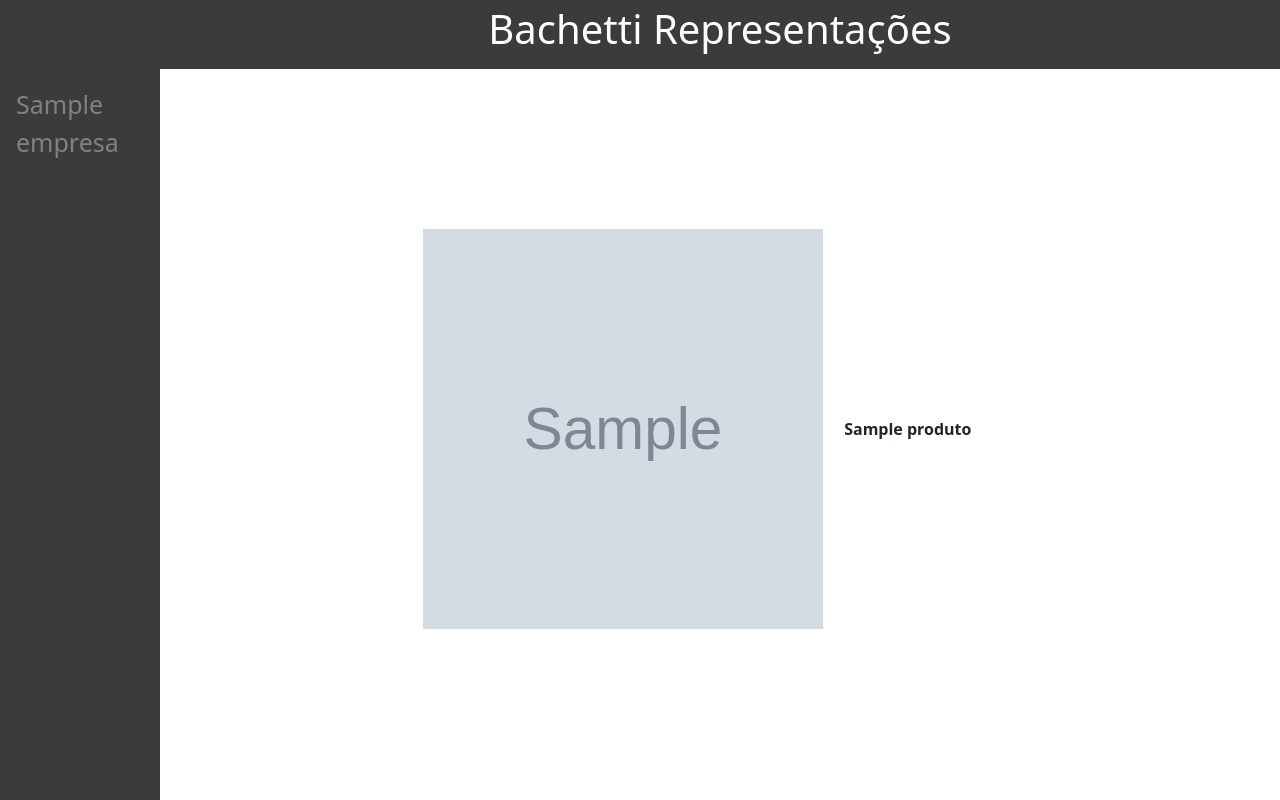
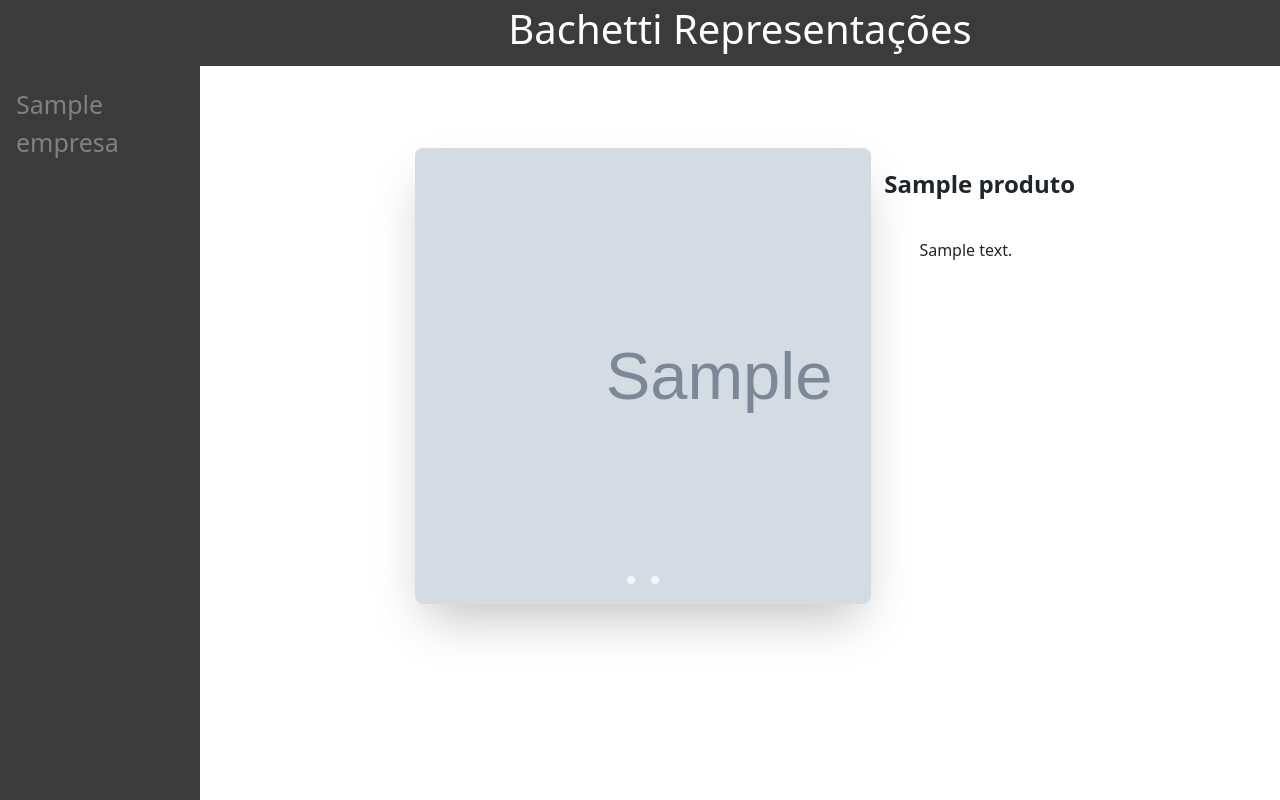
Before and after one commit to FelipeBachetti/Bachetti-Repres, a Django app: template BachettiRepres/mostruario/templates/product.html in a window 1280 px wide. Run offline with Django 5.2, Linux system fonts and the light colour scheme; tables that the repository leaves empty hold one stand-in row (values such as "Sample post"); the template is opened without the code that fills it: values that come from a table or form of the project are taken from there, most other values are stand-ins (such as "Sample title", 1, 10 or a date in 2020); grey boxes marked "Sample" are stand-in pictures; data that the repository does not hold is empty; some libraries are stand-ins or nearby versions.

Commit message:
carousel

```diff
--- a/BachettiRepres/mostruario/models.py
+++ b/BachettiRepres/mostruario/models.py
@@ -1,4 +1,5 @@
 from django.db import models
+from django.contrib.postgres.fields import ArrayField
 
 class Empresa(models.Model):
     nome = models.CharField(max_length=80)
@@ -19,7 +20,8 @@
     nome = models.CharField(max_length=80)
     descricao = models.CharField(max_length=200, null=True, blank=True)
     tipo = models.ForeignKey('Tipo_Produto',on_delete=models.CASCADE,)
-    link_imagem = models.CharField(max_length=200, null=True, blank=True)
+    link_imagem_principal = models.CharField(max_length=200, null=True, blank=True)
+    link_imagens_extras = ArrayField(models.CharField(max_length=200), blank=True, default=list)
 
     def __str__(self):
         return self.nome
--- a/BachettiRepres/mostruario/static/main.css
+++ b/BachettiRepres/mostruario/static/main.css
@@ -11,21 +11,20 @@
   color: white;
   font-size: 1rem;
   box-sizing: border-box;
-  border-bottom: 3px solid #3b3b3b;
-  width: calc(100% - 160px);
-  margin-left: 160px;
+  width: calc(100% - 25vh);
+  margin-left: 25vh;
 }
 
 .sidenav {
   height: 100%;
-  width: 160px;
+  width: 25vh;
   position: fixed;
   z-index:1;
   top:0;
   left:0;
   background-color: #3b3b3b;
   overflow-x: hidden;
-  padding-top:80px;
+  padding-top:10vh;
 }
 
 .sidenav a{
@@ -41,7 +40,8 @@
 }
 
 .content{
-  margin-left:160px;
+  display: flex;
+  margin-left: 160px;
   margin-top: 10px;
   padding: 0px 10px;
 }
@@ -100,20 +100,28 @@
   background-color: #818181;
   width: 70%;
   margin-bottom: 5%;
+  display: grid;
+  place-items: center;
 }
 
 .produtos-text{
   text-align: center;
-  font-size: 2.5vw;
+  font-size: 4vh;
+}
+
+.produtos-image {
+  width: 90%;
+  height: 90%;
 }
 
 .container-cols {
   display: flex;
   align-items: center;
   justify-content: center;
-  gap: 40vh;
+  gap: 50vh;
   width: 100%;
-  margin-top: 20vh;
+  margin-top: 5vh;
+  align-items: flex-start;
 }
 
 .col-1 {
@@ -121,10 +129,12 @@
 }
 
 .col-2 {
+  display: flex;
   flex: 1;
   font-size: 1.5rem;
   font-weight: bold;
   padding: 10px;
+  flex-direction: column;
 }
 
 .big-produto-image {
@@ -133,6 +143,74 @@
 }
 
 .produto-text {
+  margin-top: 5vh;
+  font-size: 3vh;
+  font-weight: bold;
+  align-self: flex-start;
+  text-align: flex-start;
+  width: 100%;
+  white-space: nowrap;
+}
+
+.produto-desc {
   font-size: 2vh;
-  font-weight: bold;
+  font-weight: lighter;
+  align-self: center;
+  text-align: center;
 }
+
+.container-slider{
+  padding: 2rem;
+  width: 65vh;
+  height: auto;
+}
+
+.slider-wrapper{
+  position: relative;
+  max-width: 60rem;
+  margin: 0 auto;
+}
+
+.slider{
+  display: flex;
+  aspect-ratio: 1;
+  overflow-x: hidden;
+  overflow-x: auto;
+  scroll-snap-type: x mandatory;
+  scroll-behavior: smooth;
+  box-shadow: 0 1.5rem 3rem -0.75rem hsla(0, 0%, 0%, 0.25);
+  border-radius: 0.5rem;
+}
+
+.slider::-webkit-scrollbar {
+  display: none;
+}
+
+.slider img{
+  flex: 1 0 100%;
+  scroll-snap-align: start;
+  object-fit: cover;
+}
+
+.slider-nav{
+  display: flex;
+  column-gap:1rem;
+  position: absolute;
+  bottom: 1.25rem;
+  left: 50%;
+  transform: translateX(-50%);
+  z-index: 1;
+}
+
+.slider-nav a{
+  width: 0.5rem;
+  height: 0.5rem;
+  border-radius: 50%;
+  background-color: white;
+  opacity: 0.75;
+  transition: opacity ease 250ms;
+}
+
+.slider-nav a:hover{
+  opacity: 1;
+}
--- a/BachettiRepres/mostruario/templates/product.html
+++ b/BachettiRepres/mostruario/templates/product.html
@@ -5,10 +5,31 @@
 
 <div class="container-cols">
     <div class="col col-1">
-        <img src="{{ produto.link_imagem }}" alt="Produto Image" class="big-produto-image" />
+        <section class="container-slider">
+            <div class="slider-wrapper">
+                <div class="slider">
+                    <img id="slide-1" src={{produto.link_imagem_principal}} alt="slide 1"/>
+                    {% if produto.link_imagens_extras %}
+                        {% for imagem in produto.link_imagens_extras %}
+                            <img id="slide-{{ forloop.counter|add:1 }}" src="{{ imagem }}" alt="slide {{ forloop.counter|add:1 }}"/>
+                        {% endfor %}
+                    {% endif %}
+                </div>
+                <div class="slider-nav">
+                    <a href="#slide-1"></a>
+                    {% if produto.link_imagens_extras %}
+                        {% for imagem in produto.link_imagens_extras %}
+                            <a href="#slide-{{ forloop.counter|add:1 }}"></a>
+                        {% endfor %}
+                    {% endif %}
+                </div>
+            </div>
+        </section>
     </div>
     <div class="col col-2">
         <div class="produto-text">{{ produto.nome }}</div>
+        <br>
+        <div class="produto-desc">{{ produto.descricao }}</div>
     </div>
 </div>
 
--- a/BachettiRepres/mostruario/templates/product_page.html
+++ b/BachettiRepres/mostruario/templates/product_page.html
@@ -7,9 +7,9 @@
     {% for produto in produtos %}
         <div class="produtos">
             <a href="/empresa/{{produto.tipo.empresa.id}}/tipo/{{produto.tipo_id}}/produto/{{produto.id}}">
-                <div class="tipos-text">{{produto.nome}}</div>
+                <div class="produtos-text">{{produto.nome}}</div>
             </a>
-            <img src="{{ produto.link_imagem }}" alt="Produto Image" class="produto-image" />
+            <img src="{{ produto.link_imagem_principal }}" alt="Produto Image" class="produtos-image" />
         </div>
     {% endfor %}
 </div>
```
Also changed, not shown: BachettiRepres/mostruario/migrations/0004_rename_link_imagem_produto_link_imagem_principal_and_more.py (added).
